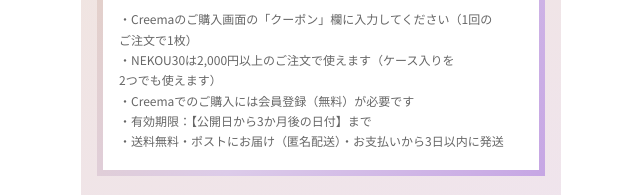
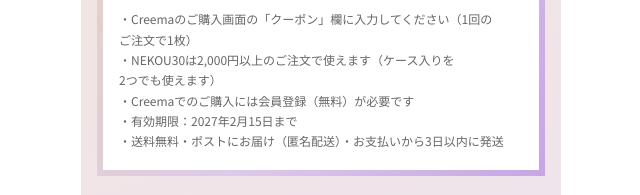
Before and after one commit to ReiHemmi/nekou-lp, a plain HTML site: page index.html in a window 1280 px wide. Shown: the part 11413-11608 px from the top of the page, 319-959 px from the left. Drawn offline with Linux system fonts and the light colour scheme; a web font is replaced by a local one.

Commit message:
クーポンの有効期限（2027年2月15日）を記入
Co-Authored-By: Claude Opus 5.5 <noreply@anthropic.com>

```diff
--- a/index.html
+++ b/index.html
@@ -564,7 +564,7 @@ p,li,dd,span,summary,h2,h3{text-wrap:pretty}
   <div class="card"><div class="in">
     <div class="code"><span>ケースなし10枚<br>30%OFF → 1,540円</span><b>NEKOU30</b><button type="button" data-copy="NEKOU30">コピー</button></div>
     <div class="code"><span>ケース入り5枚<br>25%OFF → 1,260円</span><b>NEKOU25</b><button type="button" data-copy="NEKOU25">コピー</button></div>
-    <p class="terms">・Creemaのご購入画面の「クーポン」欄に入力してください（1回のご注文で1枚）<br>・NEKOU30は2,000円以上のご注文で使えます（ケース入りを2つでも使えます）<br>・Creemaでのご購入には会員登録（無料）が必要です<br>・有効期限：【公開日から3か月後の日付】まで<br>・送料無料・ポストにお届け（匿名配送）・お支払いから3日以内に発送</p>
+    <p class="terms">・Creemaのご購入画面の「クーポン」欄に入力してください（1回のご注文で1枚）<br>・NEKOU30は2,000円以上のご注文で使えます（ケース入りを2つでも使えます）<br>・Creemaでのご購入には会員登録（無料）が必要です<br>・有効期限：2027年2月15日まで<br>・送料無料・ポストにお届け（匿名配送）・お支払いから3日以内に発送</p>
   </div></div>
   <div class="assure"><b>折れ・欠けがあれば交換します</b><span>届いたNeKouが折れていたり欠けていたりしたら、到着から14日以内にCreemaのメッセージでご連絡ください。新しいものと交換します。</span></div>
   <a class="cta" href="https://www.creema.jp/item/21523558/detail" data-go="NEKOU30">ケースなし10枚を選ぶ</a>
```
